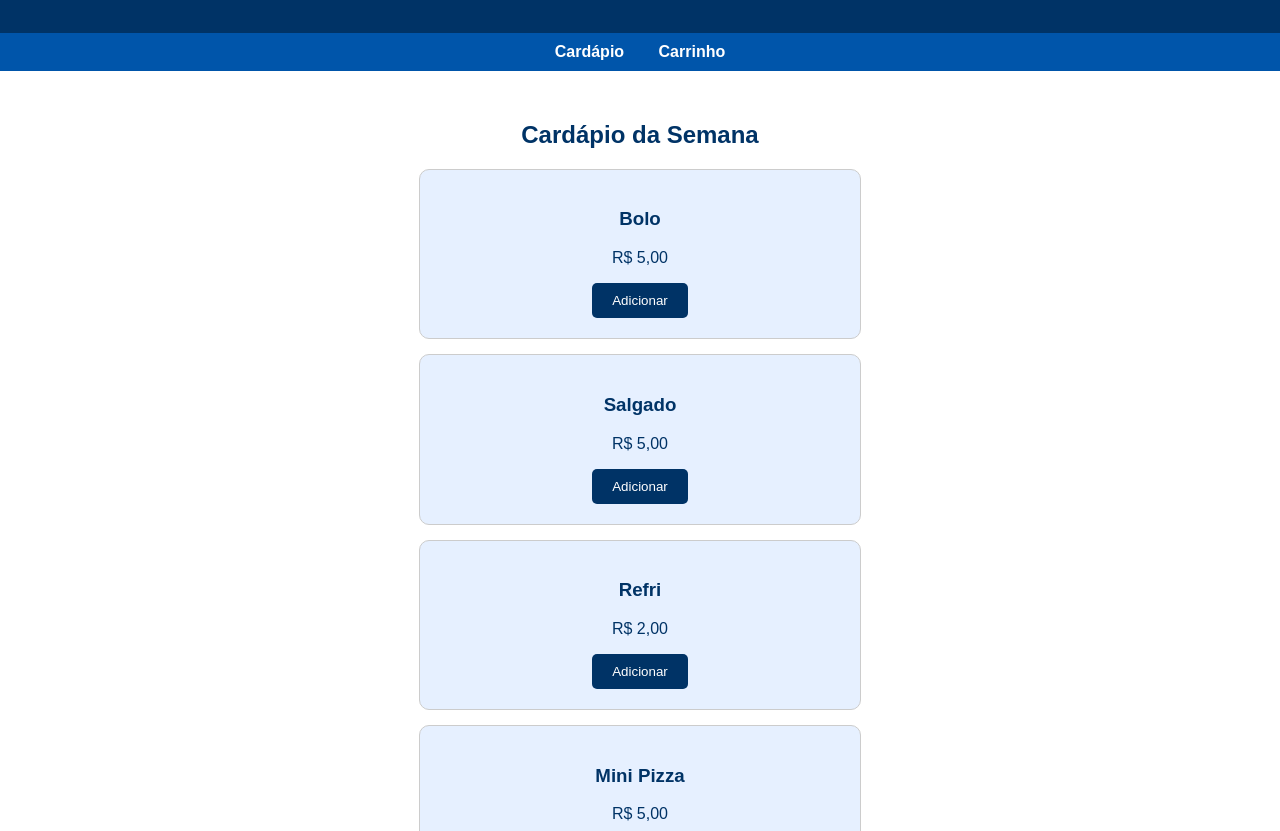
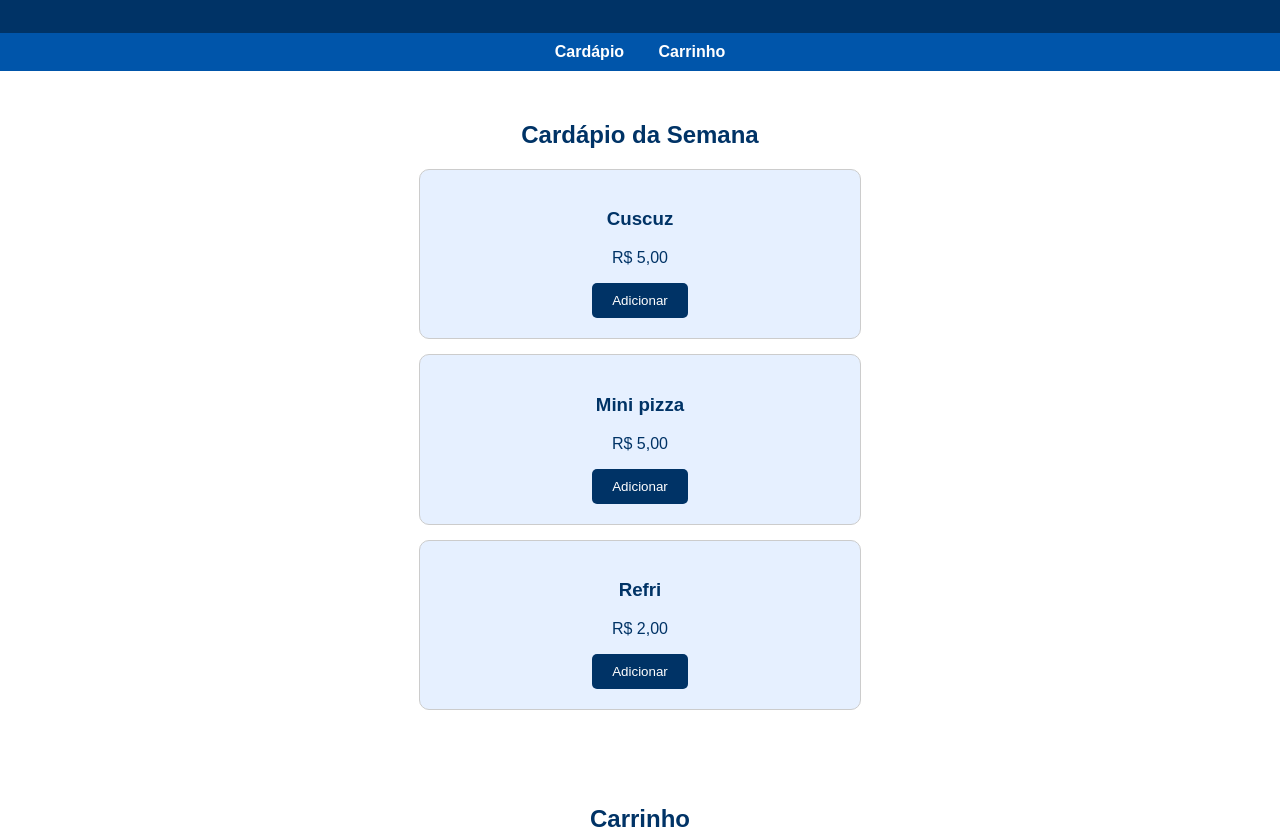
Before and after one commit to jp7crl/feirinha, a plain HTML site: page index.html in a window 1280 px wide. Shown: the part 121-952 px from the top of the page. Drawn offline with Linux system fonts and the light colour scheme.

Commit message:
Update index.html

```diff
--- a/index.html
+++ b/index.html
@@ -103,10 +103,9 @@
 
   <div class="container" id="cardapio">
     <h2>Cardápio da Semana</h2>
-    <div class="card"><h3>Bolo</h3><p>R$ 5,00</p><button class="button" onclick="adicionar('Bolo')">Adicionar</button></div>
-    <div class="card"><h3>Salgado</h3><p>R$ 5,00</p><button class="button" onclick="adicionar('Salgado')">Adicionar</button></div>
+    <div class="card"><h3>Cuscuz</h3><p>R$ 5,00</p><button class="button" onclick="adicionar('Cuscuz')">Adicionar</button></div>
+    <div class="card"><h3>Mini pizza</h3><p>R$ 5,00</p><button class="button" onclick="adicionar('Mini pizza')">Adicionar</button></div>
     <div class="card"><h3>Refri</h3><p>R$ 2,00</p><button class="button" onclick="adicionar('Refri')">Adicionar</button></div>
-    <div class="card"><h3>Mini Pizza</h3><p>R$ 5,00</p><button class="button" onclick="adicionar('Mini Pizza')">Adicionar</button></div>
   </div>
 
   <div class="container" id="carrinho">
@@ -131,10 +130,9 @@
   <script>
     const carrinho = {};
     const precos = {
-      'Bolo': 5.00,
-      'Salgado': 5.00,
-      'Refri': 2.00,
-      'Mini Pizza': 5.00
+      'Cuscuz': 5.00,
+      'Mini pizza': 5.00,
+      'Refri': 2.00
     };
 
     function adicionar(nome) {
@@ -177,7 +175,7 @@
         `\nTotal: R$ ${total.toFixed(2)}\nAluno: ${nomeAluno}\nTurma: ${turmaAluno}`;
       const texto = encodeURIComponent("Olá! Gostaria de pedir:\n" + textoPedido);
 
-      // número CORRIGIDO ↓↓↓
+      // ✅ Número CORRETO mantido
       document.getElementById('linkWhatsapp').href = `https://wa.me/559884078358?text=${texto}`;
     }
 
```
